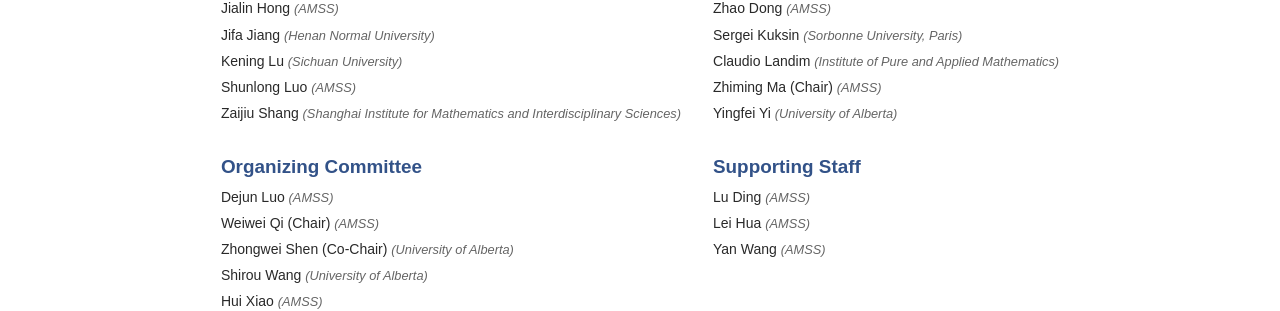
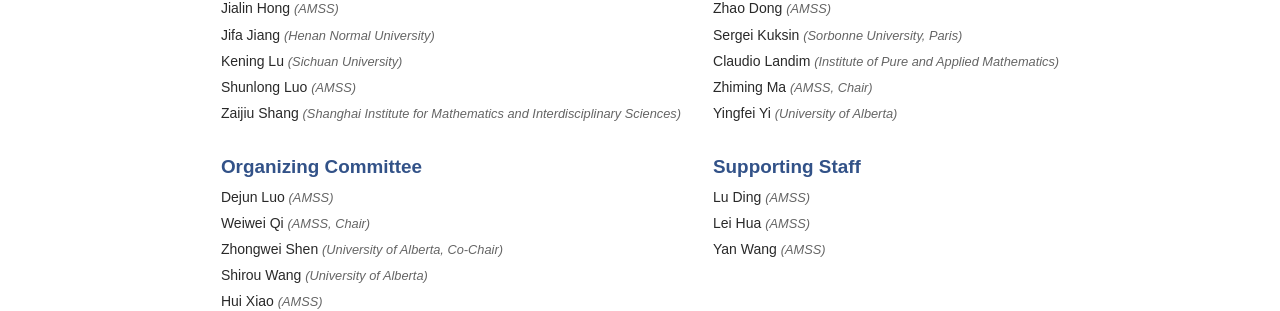
Before and after one commit to ICSD-2027/ICSD-2027.github.io, a plain HTML site: page committees.html in a window 1280 px wide. Shown: the part 279-590 px from the top of the page. Drawn offline with Linux system fonts and the light colour scheme.

Commit message:
Committees.html

```diff
--- a/committees.html
+++ b/committees.html
@@ -50,7 +50,7 @@
           <li>Zhao Dong <i class="affiliation">(AMSS)</i></li>
           <li>Sergei Kuksin <i class="affiliation">(Sorbonne University, Paris)</i></li>
           <li>Claudio Landim <i class="affiliation">(Institute of Pure and Applied Mathematics)</i></li>
-          <li>Zhiming Ma <span class="role">(Chair)</span> <i class="affiliation">(AMSS)</i></li>
+          <li>Zhiming Ma <i class="affiliation">(AMSS, Chair)</i></li>
           <li>Yingfei Yi <i class="affiliation">(University of Alberta)</i></li>
         </ul>
       </section>
@@ -58,8 +58,8 @@
         <h2>Organizing Committee</h2>
         <ul class="roster" role="list">
           <li>Dejun Luo <i class="affiliation">(AMSS)</i></li>
-          <li>Weiwei Qi <span class="role">(Chair)</span> <i class="affiliation">(AMSS)</i></li>
-          <li>Zhongwei Shen <span class="role">(Co-Chair)</span> <i class="affiliation">(University of Alberta)</i></li>
+          <li>Weiwei Qi <i class="affiliation">(AMSS, Chair)</i></li>
+          <li>Zhongwei Shen <i class="affiliation">(University of Alberta, Co-Chair)</i></li>
           <li>Shirou Wang <i class="affiliation">(University of Alberta)</i></li>
           <li>Hui Xiao <i class="affiliation">(AMSS)</i></li>
           <li>Jianlu Zhang <i class="affiliation">(AMSS)</i></li>
```
